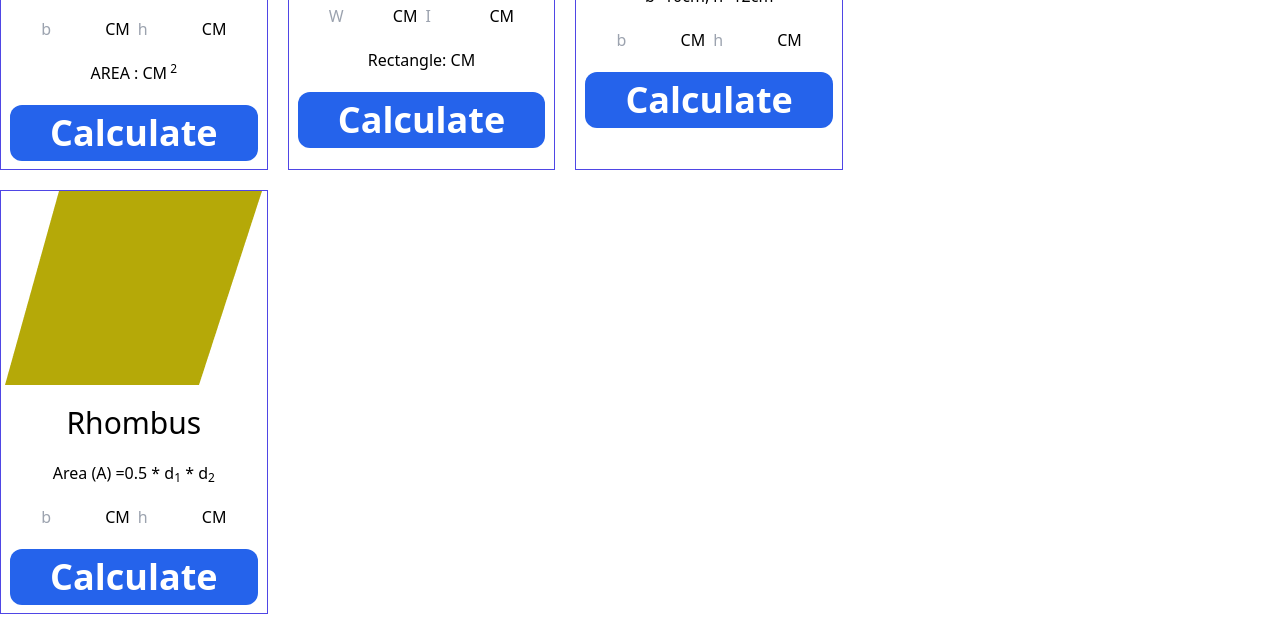
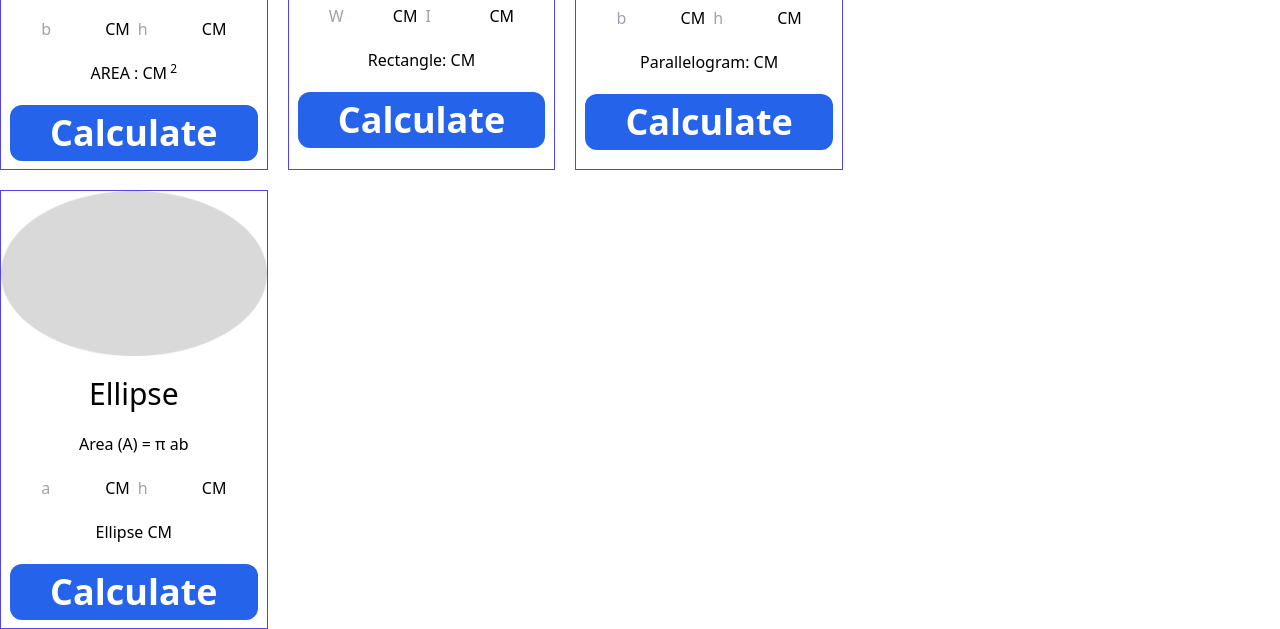
Before and after one commit to minhazroot/geometry-genius, a plain HTML site: page index.html in a window 1280 px wide. Shown: the part 430-1059 px from the top of the page. Drawn offline with nearby package versions, Linux system fonts and the light colour scheme.

Commit message:
This is som Mathmatik calcution

```diff
--- a/clacluat.js
+++ b/clacluat.js
@@ -32,3 +32,17 @@ document.getElementById('Rectangle_btn').addEventListener('click', function () {
     const Rectangle = RectangleWith * RectangleLength;
     AreaSet('Rectangle_display', Rectangle);
 })
+//3 Parallelogram
+document.getElementById('Parallelogram_btn').addEventListener('click', function () {
+    const Parallelogram_base = GetUserValueInputField('Parallelogram_b');
+    const Parallelogram_Height = GetUserValueInputField('Parallelogram_h');
+    const Parallelogram = Parallelogram_base * Parallelogram_Height;
+    AreaSet('Parallelogram_display', Parallelogram);
+})
+//Ellipse
+document.getElementById('Ellipse_btn').addEventListener('click', function () {
+    const Ellipse_fist = GetUserValueInputField('Ellipse_first_redius');
+    const Ellipse_secent = GetUserValueInputField('Ellipse_Secent_redius')
+    const Ellipse = 3.14 * Ellipse_fist * Ellipse_secent;
+    AreaSet('Ellipse_display', Ellipse);
+})
--- a/index.html
+++ b/index.html
@@ -62,26 +62,29 @@
                     <p>Area (A) = b * h<br>
                         b=10cm, h=12cm</p>
                     <div class="flex gap-x-2">
-                        <input id="" class="w-14" type="text" placeholder="b">
+                        <input id="Parallelogram_b" class="w-14" type="text" placeholder="b">
                         <p>CM</p>
-                        <input id="" class="w-14" type="text" placeholder="h">
+                        <input id="Parallelogram_h" class="w-14" type="text" placeholder="h">
                         <p>CM</p>
                     </div>
-                    <button id=""
+                    <p>Parallelogram:<span id="Parallelogram_display"></span> CM</p>
+                    <button id="Parallelogram_btn"
                         class="text-4xl font-semibold bg-blue-600 text-white px-10 rounded-xl py-2 mb-2">Calculate</button>
                 </div>
                 <!-- area 4 -->
                 <div class="border border-indigo-600 flex flex-col justify-center items-center gap-y-5">
-                    <img src="./images/rhombus.png" alt="">
-                    <h1 id="" class="text-3xl">Rhombus</h1>
-                    <p>Area (A) =0.5 * d<sub>1</sub> * d<sub>2</sub></p>
+                    <img src="./images/ellipse.png" alt="">
+                    <h1 id="" class="text-3xl">Ellipse</h1>
+                    <p>Area (A) = π ab</p>
+
                     <div class="flex gap-x-2">
-                        <input id="" class="w-14" type="text" placeholder="b">
+                        <input id="Ellipse_first_redius" class="w-14" type="text" placeholder="a">
                         <p>CM</p>
-                        <input id="" class="w-14" type="text" placeholder="h">
+                        <input id="Ellipse_Secent_redius" class="w-14" type="text" placeholder="h">
                         <p>CM</p>
                     </div>
-                    <button id=""
+                    <p>Ellipse<span id="Ellipse_display"></span> CM</p>
+                    <button id="Ellipse_btn"
                         class="text-4xl font-semibold bg-blue-600 text-white px-10 rounded-xl py-2 mb-2">Calculate</button>
                 </div>
             </div>
```
